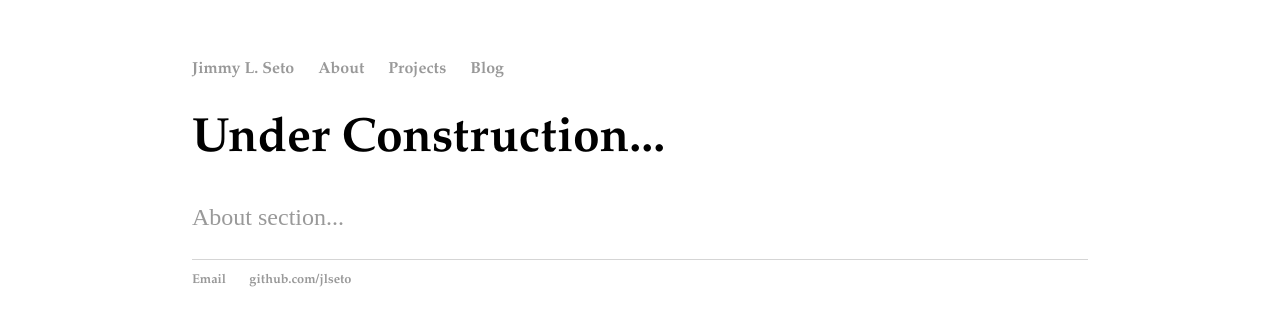
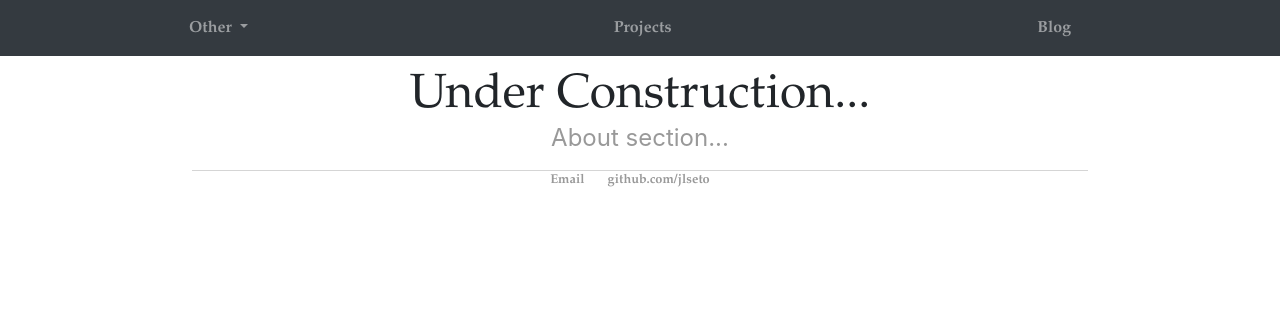
Before and after one commit to JLSeto/blog_angular, a Jekyll site: the page built from index.html, in a window 1280 px wide. Shown: the top 326 px of the page. Built offline with Jekyll 4.4.1, drawn with Linux system fonts in a browser that asks for light colours; nearby versions of some CDN libraries.

Commit message:
Updated Stuff

```diff
--- a/_layouts/default.html
+++ b/_layouts/default.html
@@ -1,22 +1,59 @@
 <!DOCTYPE html>
 	<html>
 		<head>
+
+			<meta charset="utf-8">
+			<meta name="viewport" content="width=device-width, initial-scale=1">
+			<!-- Latest compiled and minified Bootstrap CSS -->
+			<link rel="stylesheet" href="https://maxcdn.bootstrapcdn.com/bootstrap/4.0.0-beta/css/bootstrap.min.css" integrity="sha384-/Y6pD6FV/Vv2HJnA6t+vslU6fwYXjCFtcEpHbNJ0lyAFsXTsjBbfaDjzALeQsN6M" crossorigin="anonymous">
+			<script src="https://ajax.googleapis.com/ajax/libs/jquery/3.2.1/jquery.min.js"></script>
+			<script src="https://maxcdn.bootstrapcdn.com/bootstrap/3.3.7/js/bootstrap.min.js"></script>
+
 			{% if page.url == '/' or page.url == '/index.html' %}
 			<title>{{ page.title }}</title>
 			{% else %}
 			<title>{{ page.title }} | JLSeto</title>
 			{% endif %}
-			<link rel="stylesheet" type="text/css" href="../css/main.css">
+			<link rel="stylesheet" href="/css/main.css">
 		</head>
 		<body>
-			<nav>
-	    		<ul>
-	        		<li><a href="/">Jimmy L. Seto</a></li>
-		        	<li><a href="/about">About</a></li>
-	        		<li><a href="/projects">Projects</a></li>
-	        		<li><a href="/blog">Blog</a></li>
-	    		</ul>
-			</nav>
+
+			<nav class="navbar fixed-top navbar-expand-sm navbar-dark bg-dark">
+	    <button class="navbar-toggler" type="button" data-toggle="collapse" data-target="#nav-content" aria-controls="nav-content" aria-expanded="false" aria-label="Toggle navigation">
+	    <span class="navbar-toggler-icon"></span>
+	    </button>
+
+	    <!-- Brand -->
+	    <!-- <a class="navbar-brand" href="#">(^_^)</a> -->
+
+	    <!-- Links -->
+
+	    <div class="collapse navbar-collapse" id="nav-content">
+	    <ul class="navbar-nav mx-auto">
+	    <li class="nav-item dropdown">
+	    <a class="nav-link dropdown-toggle" data-toggle="dropdown" id="Preview" href="#" role="button" aria-haspopup="true" aria-expanded="false">
+	    Other
+	    </a>
+	    <div class="dropdown-menu" aria-labelledby="Preview">
+	    <a class="dropdown-item" href="/">Home</a>
+	    <a class="dropdown-item" href="/About">About</a>
+	    <a class="dropdown-item" href="#">日本語</a>
+	    </div>
+	    </li>
+		</ul>
+		<ul class="navbar-nav mx-auto">
+	    <li class="nav-item">
+	    <a class="nav-link" href="/projects">Projects</a>
+	    </li>
+		</ul>
+		<ul class="navbar-nav mx-auto">
+	    <li class="nav-item">
+	    <a class="nav-link" href="/blog">Blog</a>
+	    </li>
+		</ul>
+
+	    </nav>
+
 			<div class="container">
 
 			{{ content }}
@@ -28,5 +65,14 @@
 	        		<li><a href="https://github.com/jlseto">github.com/jlseto</a></li>
 				</ul>
 			</footer>
+
+			<script src="https://code.jquery.com/jquery-3.2.1.slim.min.js" integrity="sha384-KJ3o2DKtIkvYIK3UENzmM7KCkRr/rE9/Qpg6aAZGJwFDMVNA/GpGFF93hXpG5KkN" crossorigin="anonymous"></script>
+
+			<!-- Popper -->
+			<script src="https://cdnjs.cloudflare.com/ajax/libs/popper.js/1.11.0/umd/popper.min.js" integrity="sha384-b/U6ypiBEHpOf/4+1nzFpr53nxSS+GLCkfwBdFNTxtclqqenISfwAzpKaMNFNmj4" crossorigin="anonymous"></script>
+
+			<!-- Latest compiled and minified Bootstrap JavaScript -->
+			<script src="https://maxcdn.bootstrapcdn.com/bootstrap/4.0.0-beta/js/bootstrap.min.js" integrity="sha384-h0AbiXch4ZDo7tp9hKZ4TsHbi047NrKGLO3SEJAg45jXxnGIfYzk4Si90RDIqNm1" crossorigin="anonymous"></script>
+
 		</body>
 	</html>
--- a/_layouts/post.html
+++ b/_layouts/post.html
@@ -1,10 +1,10 @@
 ---
-layout: post
+layout: default
 ---
 
 <h1>{{ page.title }}</h1>
 <p class="meta">{{ page.date | date_to_string }}</p>
 
-<div class="post">
+<div class="post1">
   {{ content }}
 </div>
--- a/css/main.css
+++ b/css/main.css
@@ -1,4 +1,5 @@
 body {
+    text-align: center;
     margin: 60px auto;
     width: 70%;
 }
@@ -20,6 +21,9 @@ a:hover {
     text-decoration: underline;
 }
 h1 {
+    position: relative;
+    top: 10px;
+    text-align: center;
     font-size: 3em;
     font-family:'Garamond','Helvetica', 'Arial', 'Sans-Serif';
 }
```
Also changed, not shown: css/about.scss (deleted).
